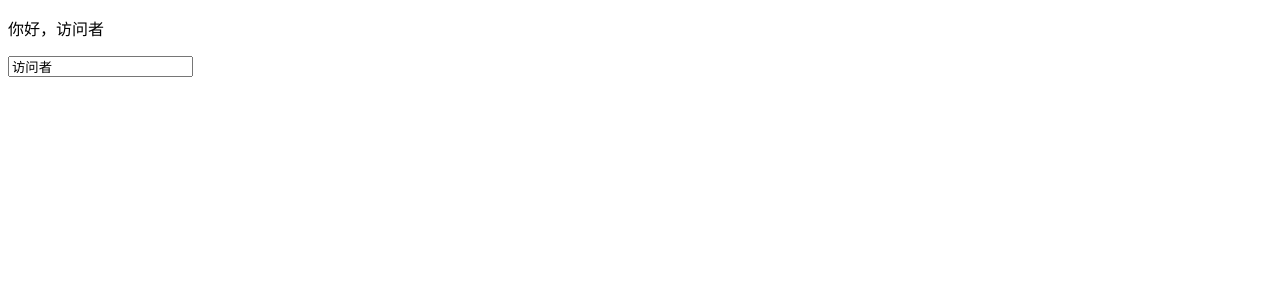
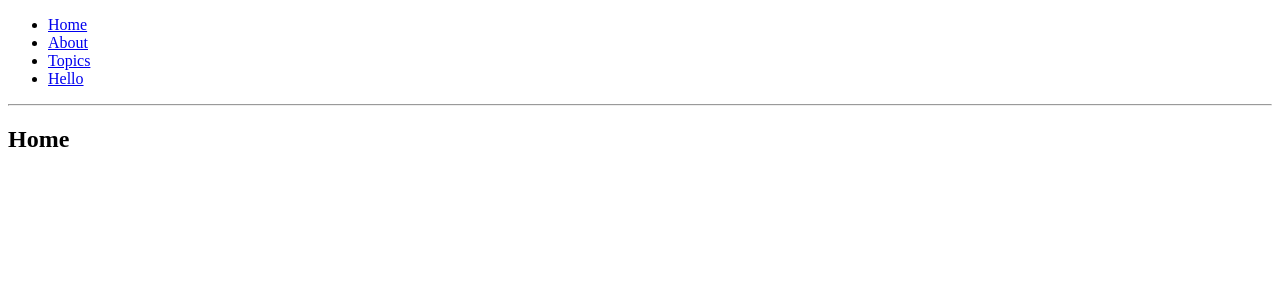
Before and after one commit to aker/examples-api-gateway, a React app in the folder myjs-frontend/: page / in a window 1280 px wide. Shown: the top 300 px of the page. Built offline with nearby package versions, Linux system fonts and the light colour scheme; the HTML template or start-up script is replaced by a standard one.

Commit message:
build myself js-frontend

```diff
--- a/myjs-frontend/package.json
+++ b/myjs-frontend/package.json
@@ -2,8 +2,9 @@
   "name": "myjs-frontend",
   "version": "1.0.0",
   "description": "",
-  "main": "index.js",
+  "main": "client.js",
   "scripts": {
+    "build": "webpack",
     "start": "webpack-dev-server --progress --colors --config ./webpack.config.js",
     "test": "echo \"Error: no test specified\" && exit 1"
   },
@@ -31,6 +32,7 @@
     "react": "^16.2.0",
     "react-dom": "^16.2.0",
     "react-redux": "^5.0.6",
+    "react-router-dom": "^4.2.2",
     "redux": "^3.7.2"
   }
 }
--- /dev/null
+++ b/myjs-frontend/src/App2.js
@@ -0,0 +1,90 @@
+import React from 'react'
+import {
+  BrowserRouter as Router,
+  Route,
+  Link
+} from 'react-router-dom'
+
+import { createStore } from 'redux'
+import { Provider } from 'react-redux'
+import App from './App';
+import reducer from './reducer';
+
+const BasicExample = () => (
+  <Router>
+    <div>
+      <ul>
+        <li><Link to="/">Home</Link></li>
+        <li><Link to="/about">About</Link></li>
+        <li><Link to="/topics">Topics</Link></li>
+        <li><Link to="/hello">Hello</Link></li>
+      </ul>
+
+      <hr/>
+
+      <Route exact path="/" component={Home}/>
+      <Route path="/about" component={About}/>
+      <Route path="/topics" component={Topics}/>
+      <Route path="/hello" component={Hello}/>
+    </div>
+  </Router>
+)
+
+const Home = () => (
+  <div>
+    <h2>Home</h2>
+  </div>
+)
+
+const About = () => (
+  <div>
+    <h2>About</h2>
+  </div>
+)
+
+const Topics = ({ match }) => (
+  <div>
+    <h2>Topics</h2>
+    <ul>
+      <li>
+        <Link to={`${match.url}/rendering`}>
+          Rendering with React
+        </Link>
+      </li>
+      <li>
+        <Link to={`${match.url}/components`}>
+          Components
+        </Link>
+      </li>
+      <li>
+        <Link to={`${match.url}/props-v-state`}>
+          Props v. State
+        </Link>
+      </li>
+    </ul>
+
+    <Route path={`${match.url}/:topicId`} component={Topic}/>
+    <Route exact path={match.url} render={() => (
+      <h3>Please select a topic.</h3>
+    )}/>
+  </div>
+)
+
+const Topic = ({ match }) => (
+  <div>
+    <h3>{match.params.topicId}</h3>
+  </div>
+)
+
+// Store
+const store = createStore(reducer);
+
+const Hello = () => (
+  <div>
+    <Provider store={store}>
+      <App />
+    </Provider>
+  </div>
+)
+
+export default BasicExample
--- /dev/null
+++ b/myjs-frontend/src/client.js
@@ -0,0 +1,8 @@
+import React from 'react';
+import ReactDOM from 'react-dom';
+import BasicExample from './App2';
+
+ReactDOM.render(
+  <BasicExample/>,
+  document.getElementById('app')
+);
--- a/myjs-frontend/webpack.config.js
+++ b/myjs-frontend/webpack.config.js
@@ -3,7 +3,7 @@
 module.exports = {
   entry: [
     'react-hot-loader/patch',
-    './src/index.js'
+    './src/client.js'
   ],
   module: {
     rules: [
```
Also changed, not shown: 2 other files (tests, documents, lock files or other folders).
